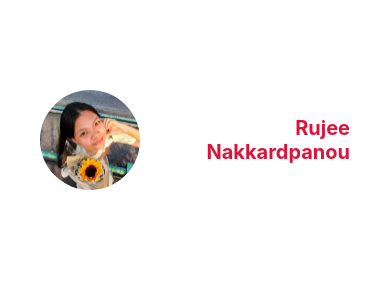
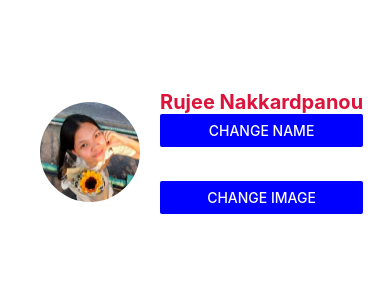
Before and after one commit to rujee0625/2113210625_ReactNative, a React Native app: screen / in a window 390 px wide. Shown: the top 300 px of the page. Built offline with nearby package versions, Linux system fonts and the light colour scheme.

Commit message:
useState Practice

```diff
--- a/Styles/styles.ts
+++ b/Styles/styles.ts
@@ -28,5 +28,7 @@
         fontSize: 20,
         color: '#dc143c',
     },
-
+    textDetail:{
+        color: "white",
+    }
 })
--- a/components/ProfileScreen.tsx
+++ b/components/ProfileScreen.tsx
@@ -1,16 +1,36 @@
-import { View, Text, Image, StyleSheet } from "react-native";
-import React from "react";
-import styles from '../Styles/styles';
-
+import { View, Text, Image, Button } from "react-native";
+import React, { useState } from "react";
+import styles from "../Styles/styles";
 
 const ProfileScreen = (): React.JSX.Element => {
-  const profileImage = require("../assets/1.jpg");
+  const [name, setName] = useState("Rujee Nakkardpanou");
+  const [image, setImage] = useState(require("../assets/1.jpg"));
+
+  const handleNameChange = () => {
+    setName("Kawaii Minimal");
+  };
+
+  const handleImageChange = () => {
+    setImage(require("../assets/kawaiiminimal.jpg"));
+  };
 
   return (
-    <View style ={styles.container}>
-      <View style ={styles.profileContainer}>
-        <Image source={profileImage} style={styles.profileImage} />
-        <Text style = {styles.profileName}>Rujee Nakkardpanou</Text>
+    <View style={styles.container}>
+      <View style={styles.profileContainer}>
+        <Image source={image} style={styles.profileImage} />
+        <View>
+          <Text style={styles.profileName}>{name}</Text>
+          <Button title="CHANGE NAME" onPress={handleNameChange} color="blue" />
+          <Text style={styles.textDetail}>{"/n"}</Text>
+          <Text style={styles.textDetail}>{"/n"}</Text>
+            <View>
+              <Button
+                title="CHANGE IMAGE"
+                onPress={handleImageChange}
+                color="blue"
+              />
+            </View>
+        </View>
       </View>
     </View>
   );
```
